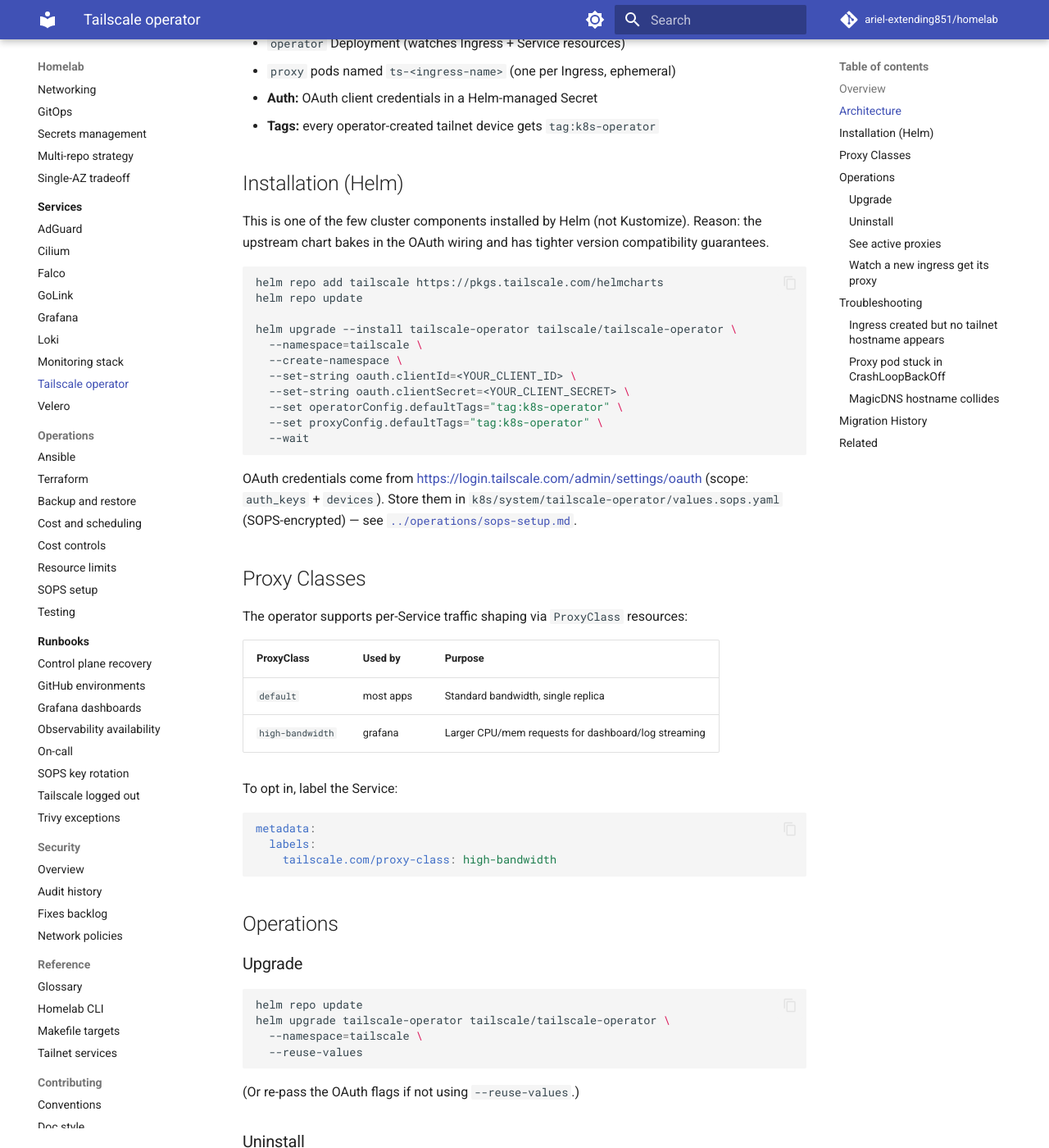
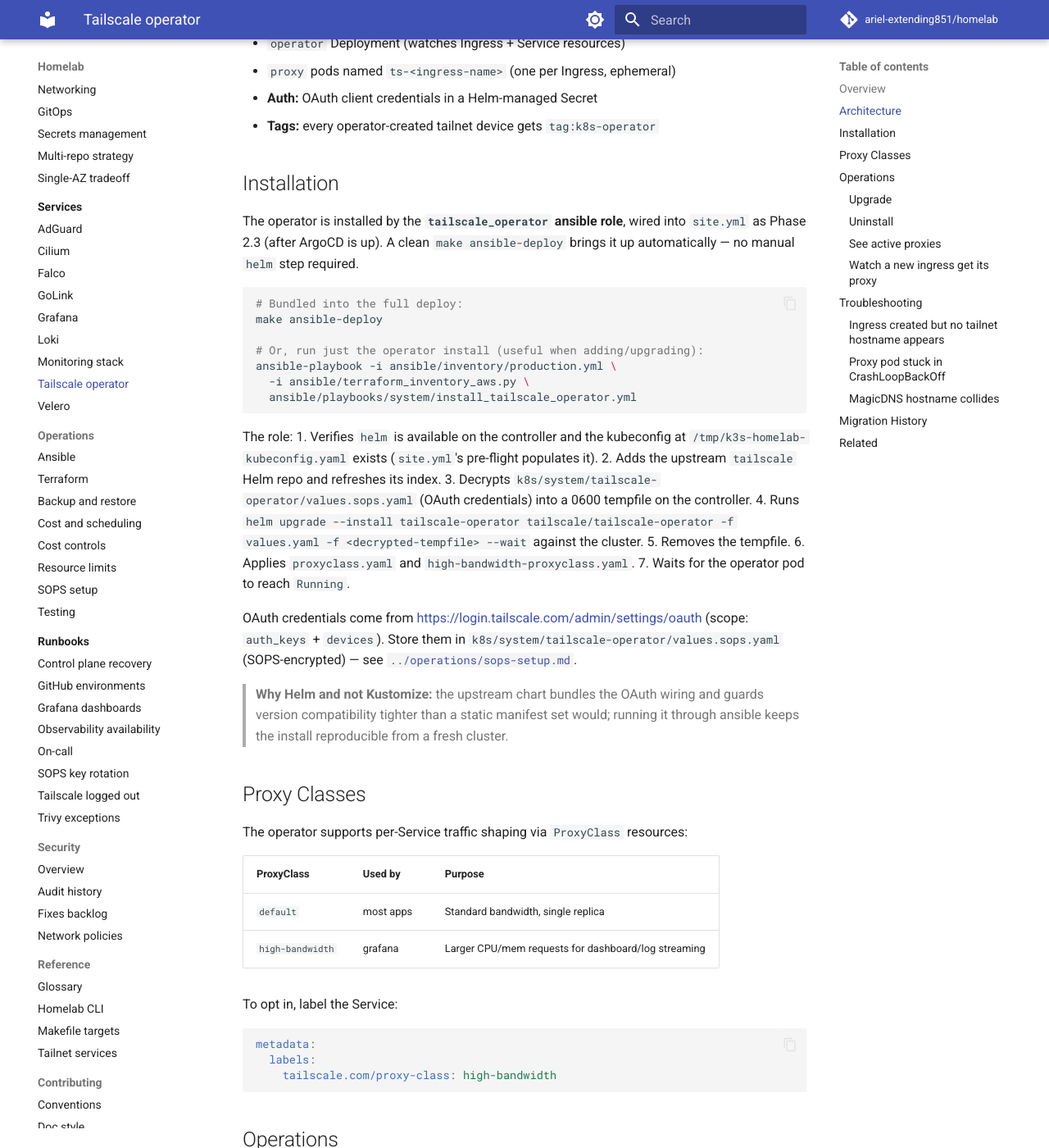
Before and after one commit to ariel-extending851/homelab, an MkDocs documentation site: the page built from docs/services/tailscale-operator.md, in a window 1280 px wide and 1400 px high, scrolled down 584 px. Shown: the whole window at 82% size. Built offline with MkDocs 1.6.1 and Material for MkDocs 9.7.7, drawn with Linux system fonts in a browser that asks for light colours; comment, search, counter and statistics services are not loaded; some of the changed text lies outside the part shown.

Commit message:
feat(ansible): codify tailscale-operator install via new role
Adds `ansible/roles/tailscale_operator` and a standalone playbook
`playbooks/system/install_tailscale_operator.yml`, wired into `site.yml`
as Phase 2.3 (after ArgoCD bootstrap). Replaces the previously manual
`helm upgrade --install` step documented in
`docs/services/tailscale-operator.md`.

Why: the operator manifests have always lived in
`k8s/system/tailscale-operator/`, but the install was a manual helm
command. A clean cluster rebuild (e.g. fresh EBS after a spot churn)
left every Ingress with `class: tailscale` un-materialized — including
`grafana.tail57bf10.ts.net` — until an operator re-ran the helm command
by hand. This role folds the install into the deploy so any
`make ansible-deploy` brings the operator up automatically.

Behaviour:
- Runs from `delegate_to: localhost` so we can reuse the controller's
  helm + the freshly templated kubeconfig at
  `/tmp/k3s-homelab-kubeconfig.yaml` (no need to install helm on the
  k3s server).
- Decrypts the SOPS values file
  (`k8s/system/tailscale-operator/values.sops.yaml`) into a 0600
  tempfile, passes it to `helm upgrade --install -f`, then deletes it.
- Applies the existing `proxyclass.yaml` +
  `high-bandwidth-proxyclass.yaml` after the operator CRDs land.
- Waits for the operator pod to reach Running.

All shell-out tasks are guarded with `when: not ansible_check_mode` so
`ansible-playbook --syntax-check` and Molecule (Docker, check-mode)
both pass without a real cluster.

Tests:
- `make validate-ansible-structure` — new role passes the
  enforce-molecule-tests gate (default scenario only).
- `ansible-playbook playbooks/site.yml --syntax-check` — green.
- `ansible-lint roles/tailscale_operator/ playbooks/system/...` — 0
  failures, production profile.
- `yamllint -c ansible/.yamllint.yml ansible/roles/tailscale_operator/`
  — clean.

Doc updates: `docs/services/tailscale-operator.md` now points at
`make ansible-deploy` (or the standalone playbook) instead of the bare
helm command, and the upgrade section uses the same playbook.

Co-Authored-By: Claude Opus 4.7 (1M context) <noreply@anthropic.com>

````diff
--- a/docs/services/tailscale-operator.md
+++ b/docs/services/tailscale-operator.md
@@ -18,25 +18,32 @@ Without the operator, getting Kubernetes Services onto a tailnet requires a side
 - **Auth:** OAuth client credentials in a Helm-managed Secret
 - **Tags:** every operator-created tailnet device gets `tag:k8s-operator`
 
-## Installation (Helm)
+## Installation
 
-This is one of the few cluster components installed by Helm (not Kustomize). Reason: the upstream chart bakes in the OAuth wiring and has tighter version compatibility guarantees.
+The operator is installed by the **`tailscale_operator` ansible role**, wired into `site.yml` as Phase 2.3 (after ArgoCD is up). A clean `make ansible-deploy` brings it up automatically — no manual `helm` step required.
 
 ```bash
-helm repo add tailscale https://pkgs.tailscale.com/helmcharts
-helm repo update
+# Bundled into the full deploy:
+make ansible-deploy
 
-helm upgrade --install tailscale-operator tailscale/tailscale-operator \
-  --namespace=tailscale \
-  --create-namespace \
-  --set-string oauth.clientId=<YOUR_CLIENT_ID> \
-  --set-string oauth.clientSecret=<YOUR_CLIENT_SECRET> \
-  --set operatorConfig.defaultTags="tag:k8s-operator" \
-  --set proxyConfig.defaultTags="tag:k8s-operator" \
-  --wait
+# Or, run just the operator install (useful when adding/upgrading):
+ansible-playbook -i ansible/inventory/production.yml \
+  -i ansible/terraform_inventory_aws.py \
+  ansible/playbooks/system/install_tailscale_operator.yml
 ```
 
+The role:
+1. Verifies `helm` is available on the controller and the kubeconfig at `/tmp/k3s-homelab-kubeconfig.yaml` exists (`site.yml`'s pre-flight populates it).
+2. Adds the upstream `tailscale` Helm repo and refreshes its index.
+3. Decrypts `k8s/system/tailscale-operator/values.sops.yaml` (OAuth credentials) into a 0600 tempfile on the controller.
+4. Runs `helm upgrade --install tailscale-operator tailscale/tailscale-operator -f values.yaml -f <decrypted-tempfile> --wait` against the cluster.
+5. Removes the tempfile.
+6. Applies `proxyclass.yaml` and `high-bandwidth-proxyclass.yaml`.
+7. Waits for the operator pod to reach `Running`.
+
 OAuth credentials come from <https://login.tailscale.com/admin/settings/oauth> (scope: `auth_keys` + `devices`). Store them in `k8s/system/tailscale-operator/values.sops.yaml` (SOPS-encrypted) — see [`../operations/sops-setup.md`](../operations/sops-setup.md).
+
+> **Why Helm and not Kustomize:** the upstream chart bundles the OAuth wiring and guards version compatibility tighter than a static manifest set would; running it through ansible keeps the install reproducible from a fresh cluster.
 
 ## Proxy Classes
 
@@ -58,14 +65,13 @@ metadata:
 
 ### Upgrade
 
+Re-run the operator playbook — the role's `helm upgrade --install` command is idempotent and will pick up any new chart version pinned in `k8s/system/tailscale-operator/values.yaml`:
+
 ```bash
-helm repo update
-helm upgrade tailscale-operator tailscale/tailscale-operator \
-  --namespace=tailscale \
-  --reuse-values
+ansible-playbook -i ansible/inventory/production.yml \
+  -i ansible/terraform_inventory_aws.py \
+  ansible/playbooks/system/install_tailscale_operator.yml
 ```
-
-(Or re-pass the OAuth flags if not using `--reuse-values`.)
 
 ### Uninstall
 
````
Also changed, not shown: 11 other files.
